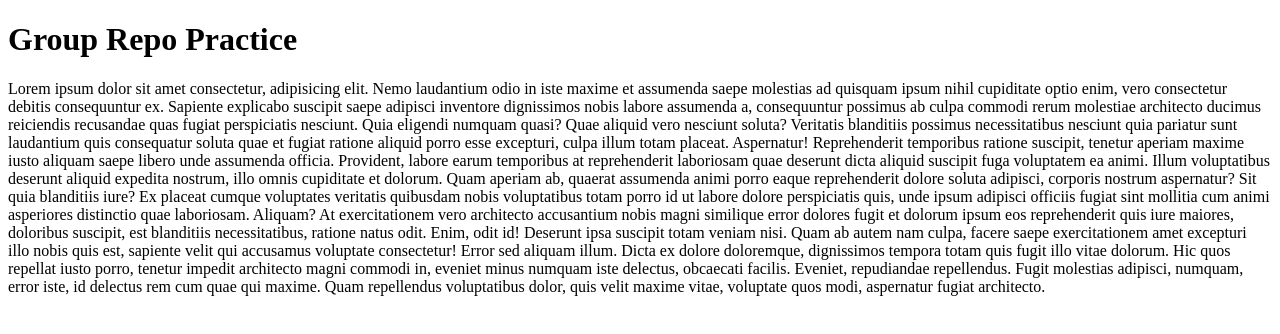
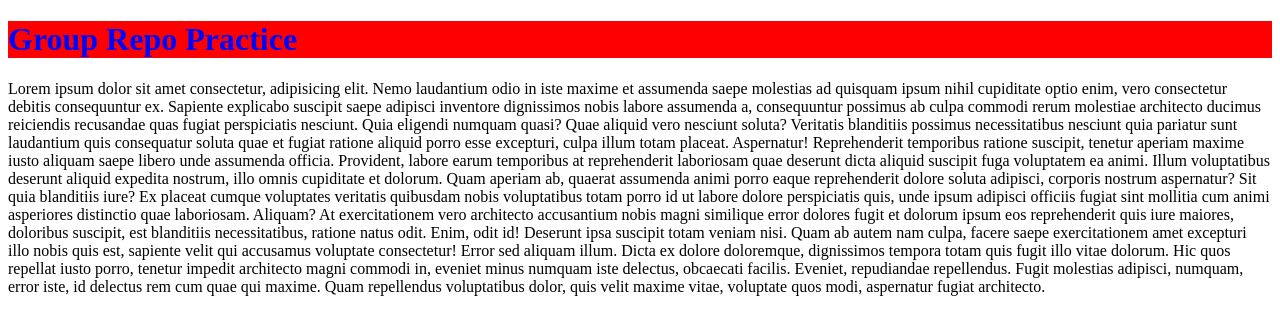
Before and after one commit to CalebAurand/Java45_GroupRepoPractice, a plain HTML site: page index.html in a window 1280 px wide. Drawn offline with Linux system fonts and the light colour scheme.

Commit message:
style commit

```diff
--- /dev/null
+++ b/index.css
@@ -0,0 +1,4 @@
+h1{
+  color: blue;
+  background-color: red;
+}
--- a/index.html
+++ b/index.html
@@ -5,6 +5,7 @@
   <meta http-equiv="X-UA-Compatible" content="IE=edge">
   <meta name="viewport" content="width=device-width, initial-scale=1.0">
   <title>Group Practice</title>
+  <link rel="stylesheet" href="index.css">
 </head>
 <body>
   <h1>Group Repo Practice</h1>
```
